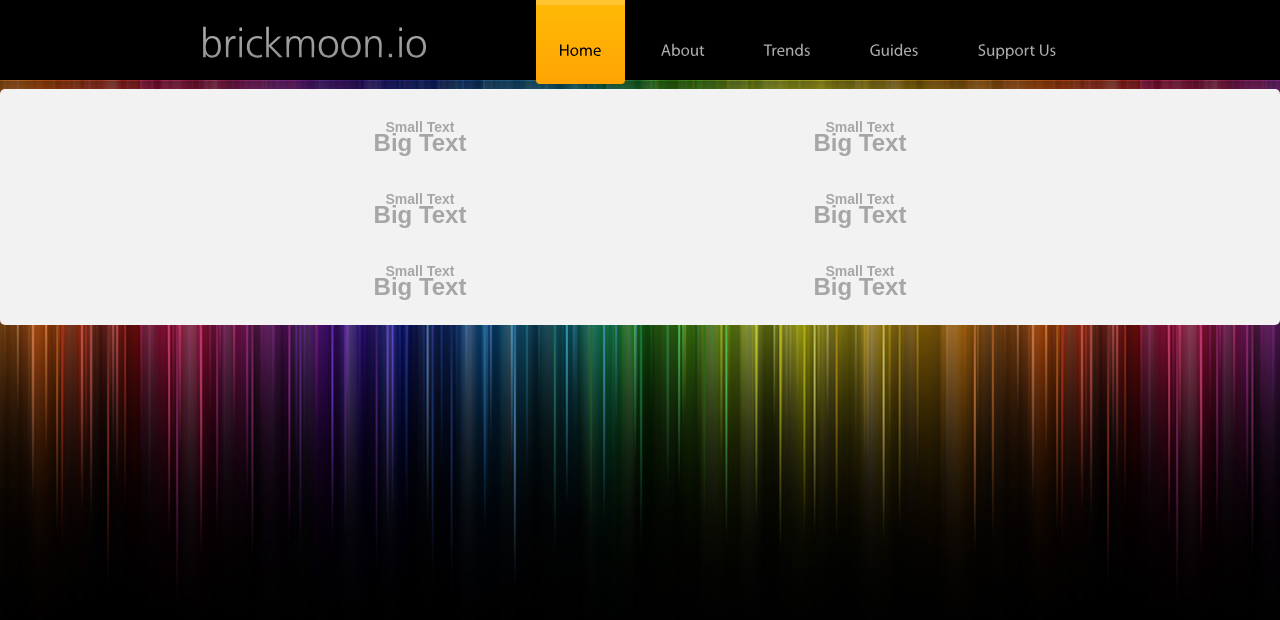
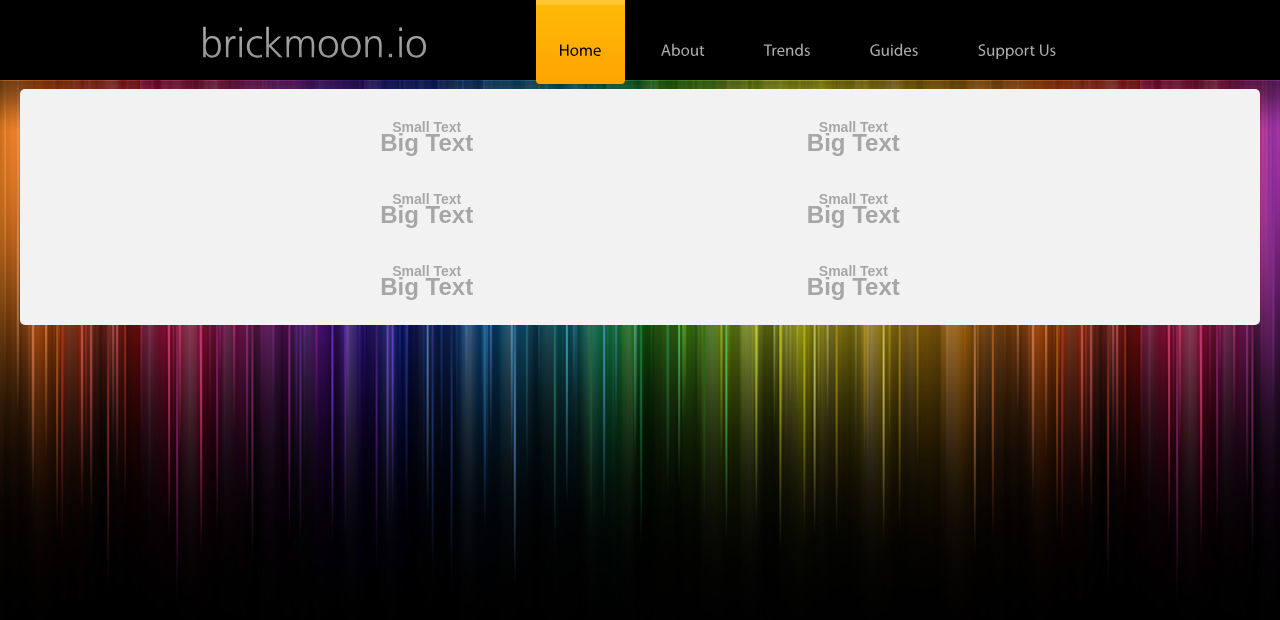
Before and after one commit to StanFromIreland/Brickmoonsite, a plain HTML site: page index.html in a window 1280 px wide. Drawn offline with Linux system fonts and the light colour scheme.

Commit message:
Update style.css

```diff
--- a/css/style.css
+++ b/css/style.css
@@ -78,6 +78,7 @@ ul.pagination li a {padding:9px 0 0 9px;display:block}
 ul.pagination li.current a {}a {outline:0;border:0}
 
 /* INFO box*/
+/* INFO box */
 .centered-box {
   display: flex;
   flex-wrap: wrap;
@@ -88,6 +89,8 @@ ul.pagination li.current a {}a {outline:0;border:0}
   padding: 10px;
   background-color: #f2f2f2;
   border-radius: 5px;
+  margin-left: 20px;
+  margin-right: 20px;
 }
 
 .centered-box .word {
```
